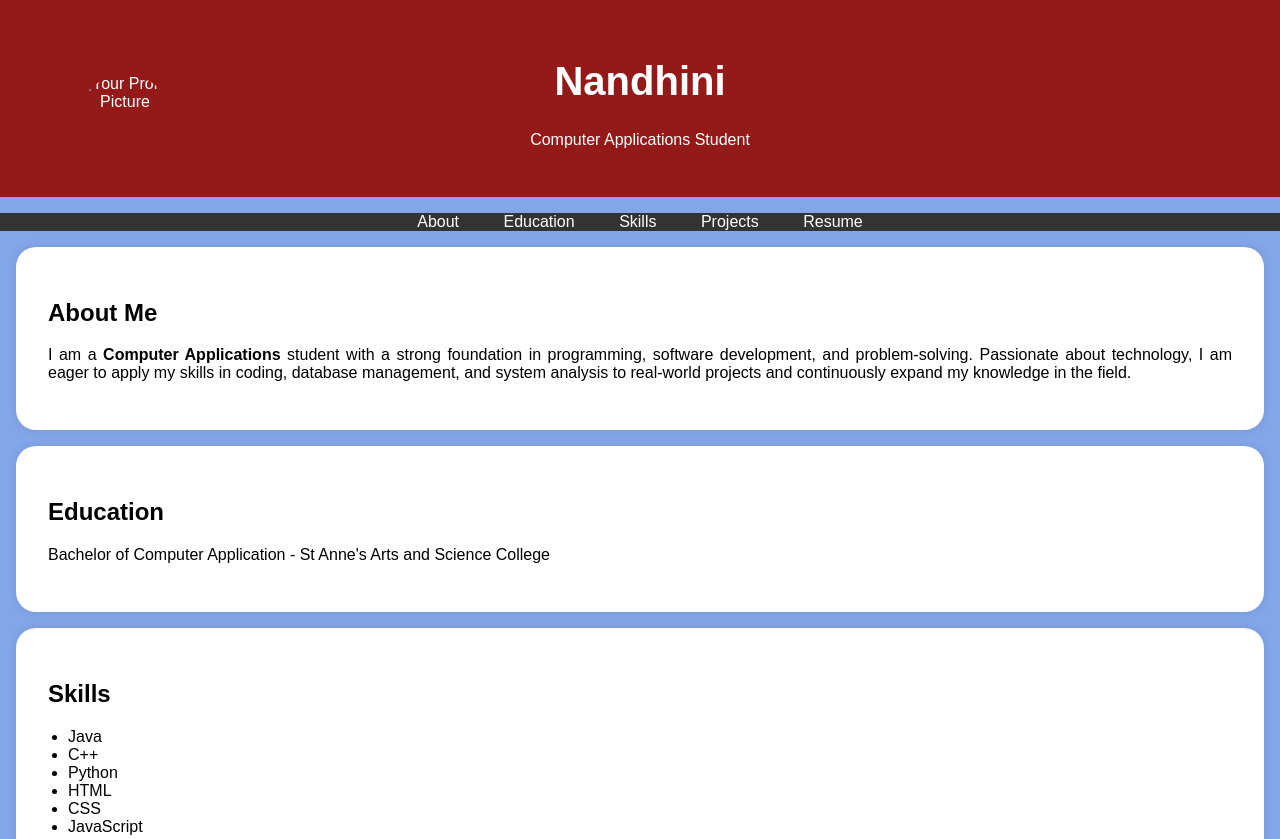
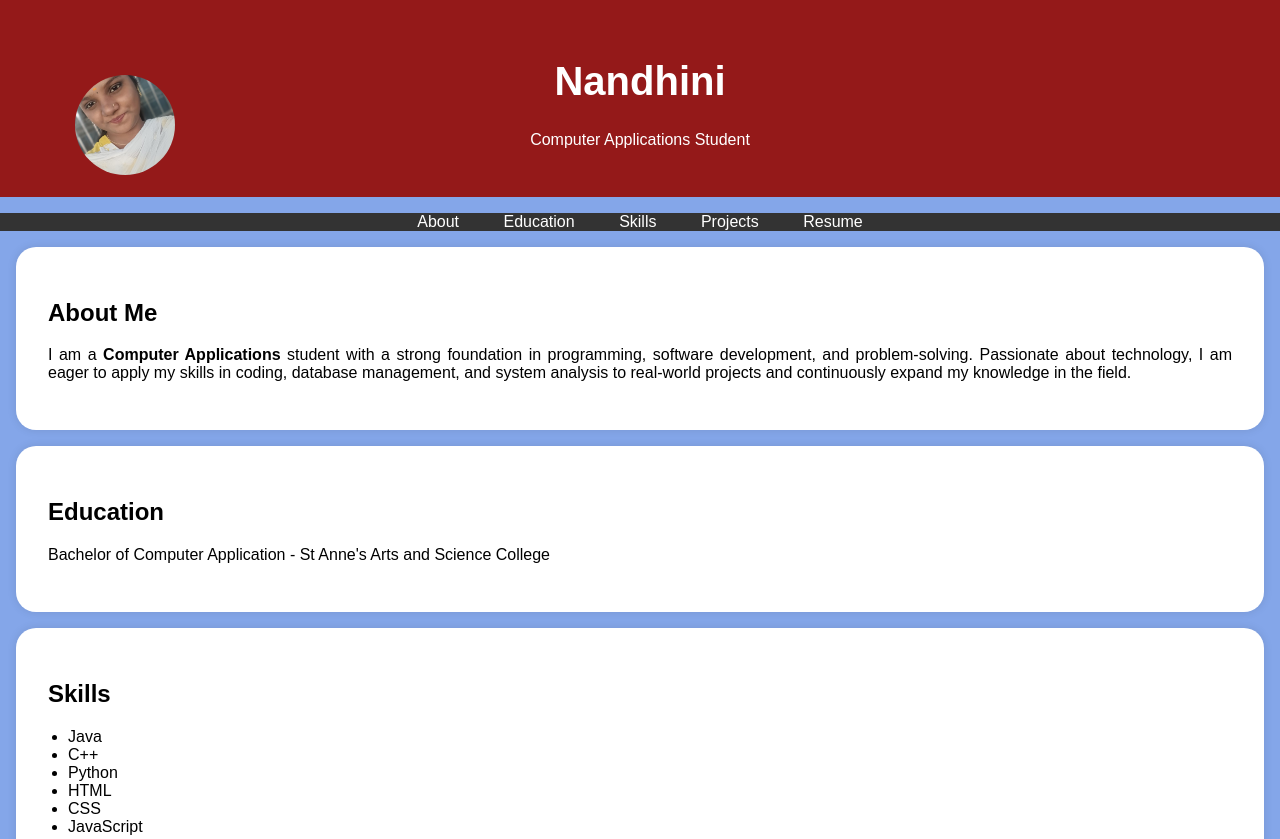
Before and after one commit to nandhini03508/portfolio, a plain HTML site: page index.html in a window 1280 px wide. Shown: the top 839 px of the page. Drawn offline with Linux system fonts and the light colour scheme.

Commit message:
Update index.html

```diff
--- a/index.html
+++ b/index.html
@@ -95,7 +95,7 @@
     <header>
         <div class="header-content">
             <!-- Add your profile picture here -->
-            <img src="C:\Users\Prahathi\Pictures\pabi.jpg" alt="Your Profile Picture" class="profile-picture">
+            <img src="NANDHINI .jpg" alt="Your Profile Picture" class="profile-picture">
             <h1>Nandhini</h1>
             <p>Computer Applications Student</p>
         </div>
```
